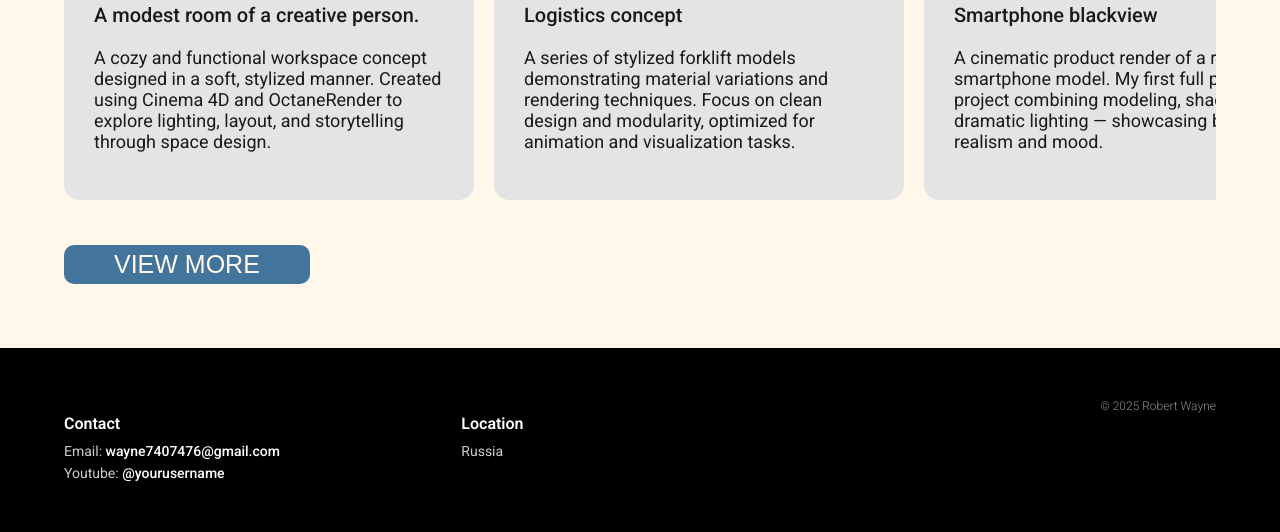
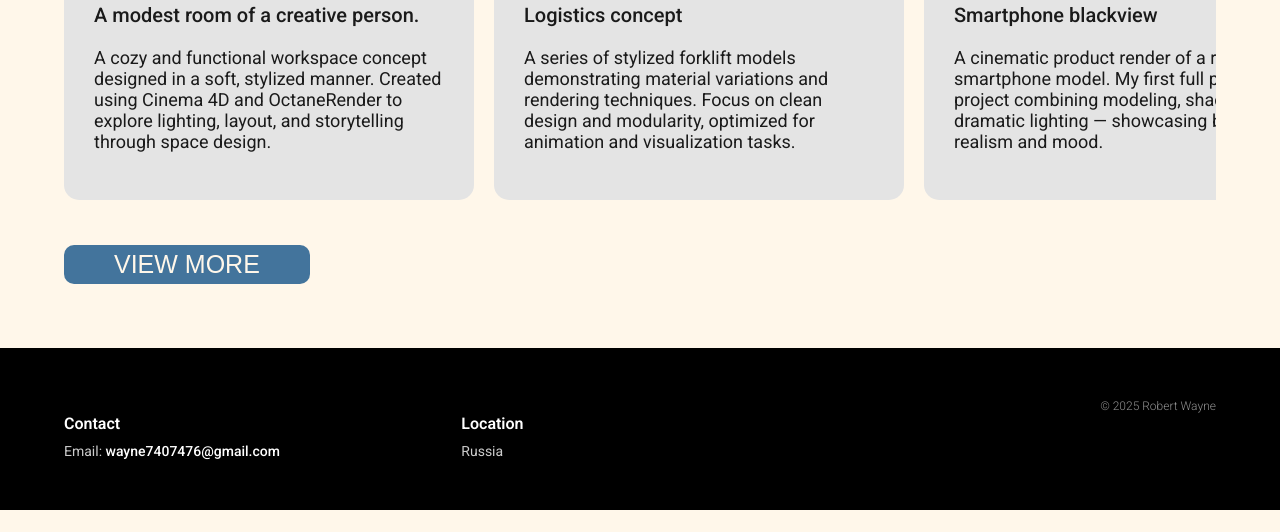
Before and after one commit to tbhworld/robert-site, a plain HTML site: page index.html in a window 1280 px wide. Shown: the part 1685-2217 px from the top of the page. After the commit the page ends 2195 px from the top, so only its background shows below. Drawn offline with Linux system fonts and the light colour scheme.

Commit message:
Убрали youtube

```diff
--- a/index.html
+++ b/index.html
@@ -136,7 +136,7 @@
           <div class="footer-column">
             <h4>Contact</h4>
             <p>Email: <a href="mailto:wayne7407476@gmail.com">wayne7407476@gmail.com</a></p>
-            <p>Youtube: <a href="youtube.com" target="_blank">@yourusername</a></p>
+            <!-- <p>Youtube: <a href="youtube.com" target="_blank">@yourusername</a></p> -->
           </div>
           <div class="footer-column">
             <h4>Location</h4>
```
